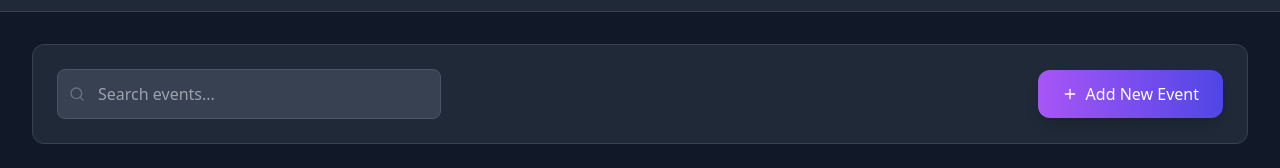
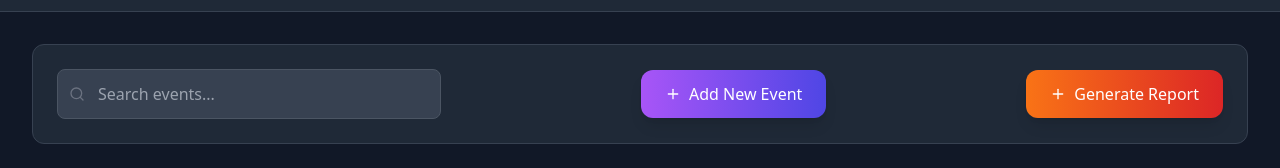
Before and after one commit to Sanka11/SmartSched, a React (Vite) app in the folder frontend/: page /eventlist in a window 1280 px wide. Shown: the part 233-401 px from the top of the page. Built offline with nearby package versions, Linux system fonts and the light colour scheme; no server answers.

Commit message:
report generate

```diff
--- a/frontend/package.json
+++ b/frontend/package.json
@@ -20,7 +20,7 @@
     "crypto-js": "^4.2.0",
     "framer-motion": "^12.5.0",
     "jspdf": "^2.5.2",
-    "jspdf-autotable": "^3.5.28",
+    "jspdf-autotable": "^3.8.4",
     "react": "^19.0.0",
     "react-dom": "^19.0.0",
     "react-hook-form": "^7.54.2",
--- a/frontend/src/pages/AllCourseAndModules.jsx
+++ b/frontend/src/pages/AllCourseAndModules.jsx
@@ -1,6 +1,9 @@
 import { useState, useEffect } from 'react';
 import axios from 'axios';
 import { FiEdit, FiTrash2, FiPlus, FiX, FiChevronDown, FiChevronUp, FiMail, FiClock } from 'react-icons/fi';
+import jsPDF from "jspdf";
+import "jspdf-autotable";
+
 
 function AllCourseAndModules() {
   // State management
@@ -24,6 +27,35 @@ function AllCourseAndModules() {
   const [isDeleting, setIsDeleting] = useState(false);
   const [loading, setLoading] = useState(false);
   const [error, setError] = useState(null);
+
+  const generateReport = () => {
+    const doc = new jsPDF();
+    doc.setFontSize(18);
+    doc.text("Course Report", 14, 22);
+
+    const tableColumn = ["Course Name", "Course Fee", "Duration", "Contact Email"];
+    const tableRows = [];
+
+    courses.forEach((course) => {
+      const rowData = [
+        course.name,
+        course.courseFee,
+        course.courseDuration,
+        course.contactEmail,
+      ];
+      tableRows.push(rowData);
+    });
+
+    doc.autoTable({
+      head: [tableColumn],
+      body: tableRows,
+      startY: 30,
+      styles: { fontSize: 10 },
+    });
+
+    doc.save("Course_Report.pdf");
+  };
+
 
   // Fetch courses function
   const fetchCourses = async () => {
@@ -209,20 +241,30 @@ function AllCourseAndModules() {
   );
 
   return (
-    <div className="min-h-screen bg-gray-50 p-4 md:p-8">
+    <div className="min-h-screen bg-gray-900 p-4 md:p-8">
       <div className="max-w-7xl mx-auto">
         {/* Header Section */}
         <div className="flex flex-col md:flex-row justify-between items-start md:items-center mb-8 gap-4">
           <div>
-            <h1 className="text-3xl font-bold text-gray-800">Course Management</h1>
+            <h1 className="text-3xl font-bold text-blue-800">Course Management</h1>
             <p className="text-gray-600 mt-1">Manage all courses, modules, and groups</p>
           </div>
           <button
             onClick={() => { resetForm(); setIsFormOpen(true); }}
-            className="flex items-center gap-2 px-4 py-2 bg-blue-600 text-white rounded-lg hover:bg-blue-700 transition-colors shadow-md"
+            className="flex items-center px-6 py-3 bg-gradient-to-r from-purple-500 to-indigo-600 text-white font-medium rounded-xl shadow-lg hover:shadow-xl hover:from-purple-600 hover:to-indigo-700 transition-all duration-300 transform hover:scale-105 group"
           >
             <FiPlus /> Add New Course
           </button>
+          <button onClick={generateReport}
+          className="flex items-center px-6 py-3 bg-gradient-to-r from-orange-500 to-red-600 text-white font-medium rounded-xl shadow-lg hover:shadow-xl hover:from-orange-600 hover:to-red-700 transition-all duration-300 transform hover:scale-105 group"
+
+>
+          <FiPlus className="mr-2 group-hover:rotate-90 transition-transform duration-300" />
+           <span className="group-hover:translate-x-1 transition-transform duration-300">
+              Generate Report
+           </span>
+          </button>
+
         </div>
 
         {/* Error Display */}
--- a/frontend/src/pages/CreateEventCourse.jsx
+++ b/frontend/src/pages/CreateEventCourse.jsx
@@ -10,7 +10,7 @@ const CreateEventCourse = () => {
     };
 
     const handleCreateCourse = () => {
-        navigate('/courses');  // Navigate to CourseForm page
+        navigate('/AllCourseAndModules');  // Navigate to CourseForm page
     };
 
     return (
--- a/frontend/src/pages/EventList.jsx
+++ b/frontend/src/pages/EventList.jsx
@@ -3,6 +3,9 @@ import axios from "axios";
 import { useNavigate } from "react-router-dom";
 import { FaEdit, FaTrashAlt, FaEye, FaCalendarAlt } from "react-icons/fa";
 import { FiPlus, FiSearch, FiChevronLeft, FiChevronRight } from "react-icons/fi";
+import jsPDF from "jspdf";
+import "jspdf-autotable";
+
 
 const EventListPage = () => {
   const [events, setEvents] = useState([]);
@@ -11,6 +14,36 @@ const EventListPage = () => {
   const [currentPage, setCurrentPage] = useState(1);
   const eventsPerPage = 5;
   const navigate = useNavigate();
+
+  const generateReport = () => {
+    const doc = new jsPDF();
+    doc.setFontSize(18);
+    doc.text("Event Report", 14, 22);
+
+    const tableColumn = ["Event Name", "Date", "Time", "Location", "Committee"];
+    const tableRows = [];
+
+    events.forEach((event) => {
+      const rowData = [
+        event.eventName,
+        event.eventDate,
+        event.eventTime,
+        event.location,
+        event.orgCommittee,
+      ];
+      tableRows.push(rowData);
+    });
+
+    doc.autoTable({
+      head: [tableColumn],
+      body: tableRows,
+      startY: 30,
+      styles: { fontSize: 10 },
+    });
+
+    doc.save("Event_Report.pdf");
+  };
+
 
   useEffect(() => {
     fetchEvents();
@@ -99,6 +132,16 @@ const EventListPage = () => {
               Add New Event
             </span>
           </button>
+          <button onClick={generateReport}
+                 className="flex items-center px-6 py-3 bg-gradient-to-r from-orange-500 to-red-600 text-white font-medium rounded-xl shadow-lg hover:shadow-xl hover:from-orange-600 hover:to-red-700 transition-all duration-300 transform hover:scale-105 group"
+
+                >
+                  <FiPlus className="mr-2 group-hover:rotate-90 transition-transform duration-300" />
+                  <span className="group-hover:translate-x-1 transition-transform duration-300">
+                    Generate Report
+                  </span>
+                </button>
+
         </div>
 
         {/* Events Table */}
@@ -172,7 +215,8 @@ const EventListPage = () => {
                         </button>
                         <button
                           onClick={() => navigate(`/update-event/${event.eventId}`)}
-                          className="flex items-center px-4 py-2 bg-amber-600/90 text-white rounded-lg hover:bg-amber-700 transition group/action"
+                          className="flex items-center px-4 py-2 bg-green-600/90 text-white rounded-lg hover:bg-green-700 transition group/action"
+
                         >
                           <FaEdit className="mr-2 group-hover/action:animate-bounce" />
                           Edit
--- a/frontend/src/pages/LoginPage.jsx
+++ b/frontend/src/pages/LoginPage.jsx
@@ -50,7 +50,7 @@ const LoginPage = () => {
       else if (userRole === "assignment manager") {
         navigate("/assignmentdashboard");
       }else if (userRole === "course manager") {
-        navigate("/course manager");
+        navigate("/eventcourse");
       }else if (userRole === "lecturer") {
         navigate("/lecturer");
       }else {
```
Also changed, not shown: 34 other files (tests, documents, lock files or other folders).
